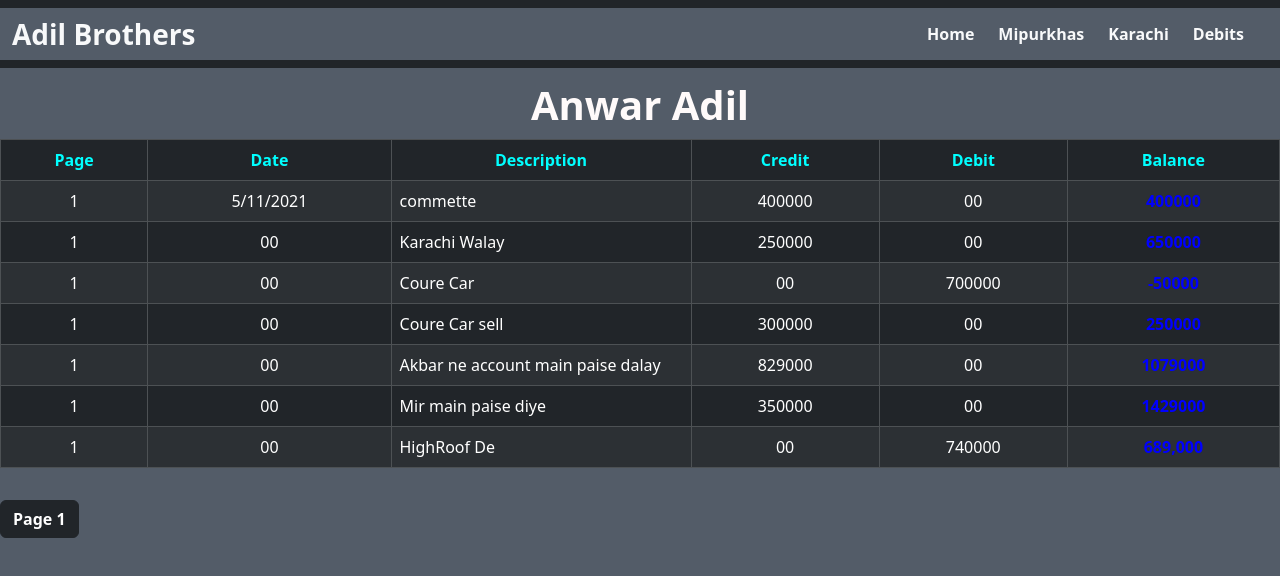
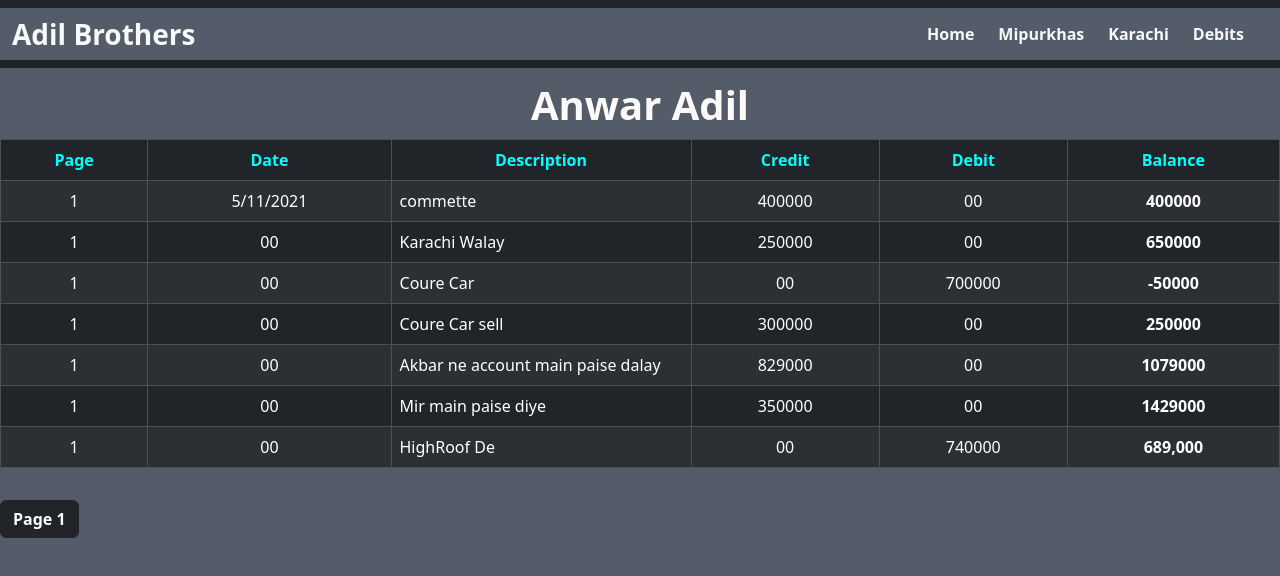
Before and after one commit to digitalrehman/Bussiness-Managment, a React (Vite) app: page /Anwar_Adil in a window 1280 px wide. Shown: the top 576 px of the page. Built offline with nearby package versions, Linux system fonts and the light colour scheme.

Commit message:
Update Anwar_Adil.jsx

```diff
--- a/src/Componentes/Debit Details/Anwar_Adil.jsx
+++ b/src/Componentes/Debit Details/Anwar_Adil.jsx
@@ -111,8 +111,8 @@ const Anwar_Adil = () => {
               <td
                 style={{
                   textAlign: "center",
-                  fontWeight: "bold",
-                  color: "blue",
+                  fontWeight: "bold"
+
                 }}
               >
                 {item.balance}
```
